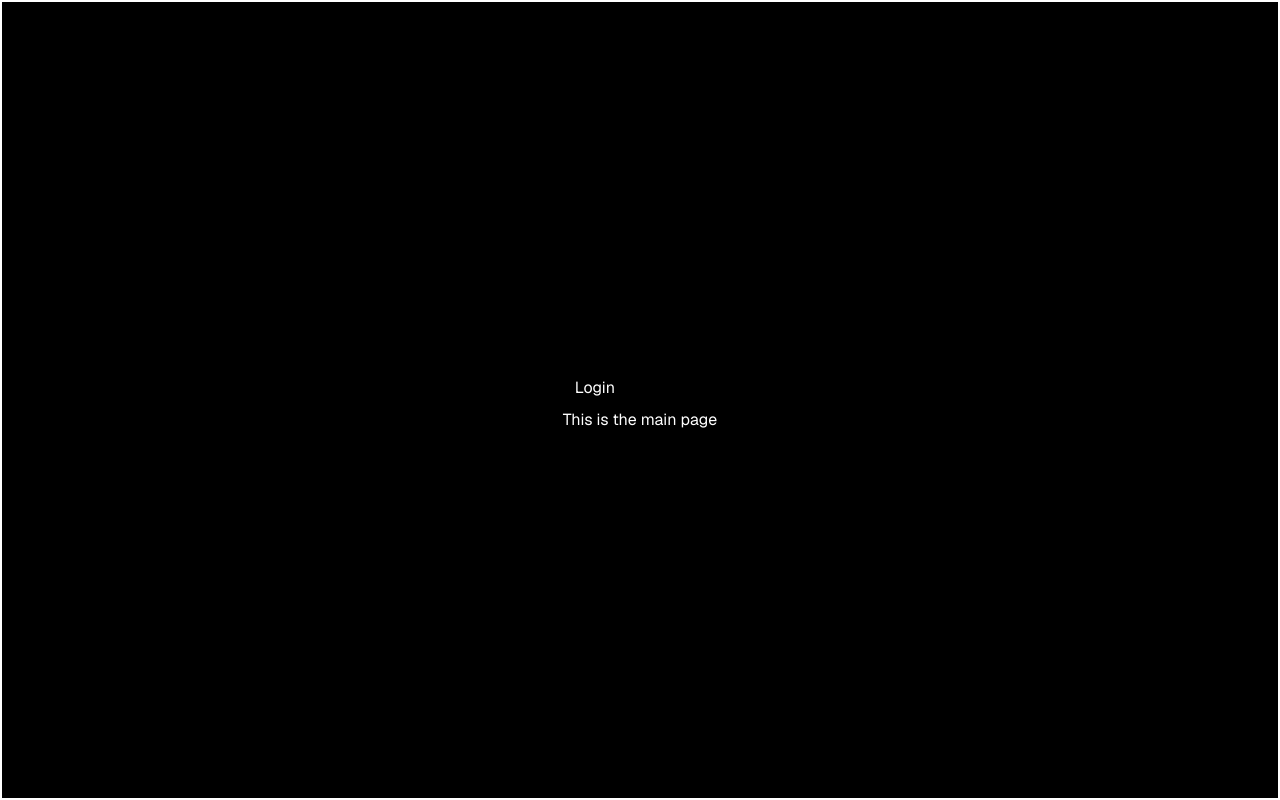
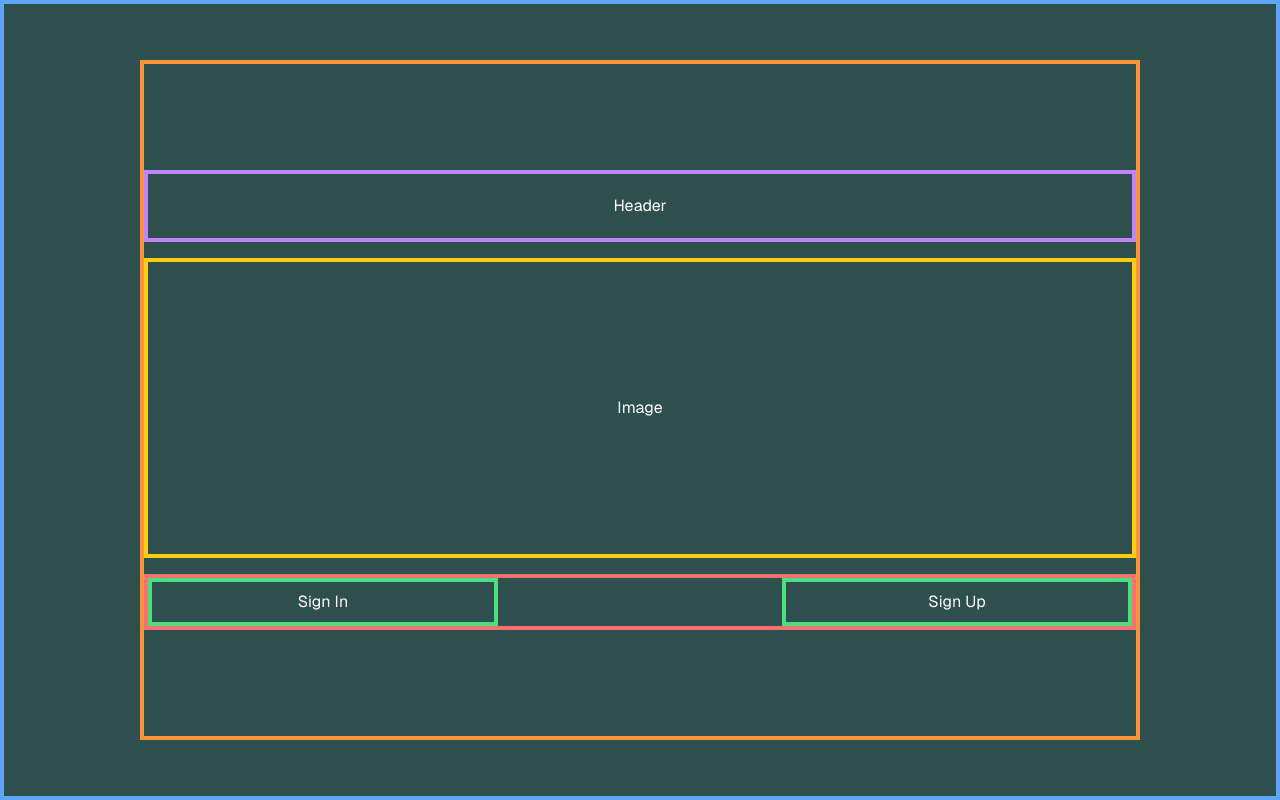
Before and after one commit to juan-phzy/showtime, a Next.js app: page / in a window 1280 px wide. Built offline with nearby package versions, Linux system fonts and the light colour scheme; no server answers.

Commit message:
Welcome page functionality

```diff
--- /dev/null
+++ b/app/(signIn-signUp)/sign-in/page.tsx
@@ -0,0 +1,88 @@
+import Link from "next/link";
+import { createClient } from "@/utils/supabase/server";
+import { redirect } from "next/navigation";
+import { SubmitButton } from "../submit-button";
+
+export default function Login({searchParams}: Readonly<{searchParams: { message: string };}>)
+{
+  const signIn = async (formData: FormData) => {
+    "use server";
+
+    const email = formData.get("email") as string;
+    const password = formData.get("password") as string;
+    const supabase = createClient();
+
+    const { error } = await supabase.auth.signInWithPassword({
+      email,
+      password,
+    });
+
+    if (error) {
+      return redirect("/sign-in?message=Could not authenticate user");
+    }
+
+    return redirect("/protected");
+  };
+
+
+
+  return (
+    <div className="flex-1 flex flex-col w-full px-8 sm:max-w-md justify-center gap-2">
+      <Link
+        href="/"
+        className="absolute left-8 top-8 py-2 px-4 rounded-md no-underline text-foreground bg-btn-background hover:bg-btn-background-hover flex items-center group text-sm"
+      >
+        <svg
+          xmlns="http://www.w3.org/2000/svg"
+          width="24"
+          height="24"
+          viewBox="0 0 24 24"
+          fill="none"
+          stroke="currentColor"
+          strokeWidth="2"
+          strokeLinecap="round"
+          strokeLinejoin="round"
+          className="mr-2 h-4 w-4 transition-transform group-hover:-translate-x-1"
+        >
+          <polyline points="15 18 9 12 15 6" />
+        </svg>{" "}
+        Back
+      </Link>
+
+      <form className="animate-in flex-1 flex flex-col w-full justify-center gap-2 text-foreground">
+        <label className="text-md" htmlFor="email">
+          Email
+        </label>
+        <input
+          className="rounded-md px-4 py-2 bg-inherit border mb-6"
+          name="email"
+          placeholder="you@example.com"
+          required
+        />
+        <label className="text-md" htmlFor="password">
+          Password
+        </label>
+        <input
+          className="rounded-md px-4 py-2 bg-inherit border mb-6"
+          type="password"
+          name="password"
+          placeholder="••••••••"
+          required
+        />
+        <SubmitButton
+          formAction={signIn}
+          className="bg-green-700 rounded-md px-4 py-2 text-foreground mb-2"
+          pendingText="Signing In..."
+        >
+          Sign In
+        </SubmitButton>
+
+        {searchParams?.message && (
+          <p className="mt-4 p-4 bg-foreground/10 text-foreground text-center">
+            {searchParams.message}
+          </p>
+        )}
+      </form>
+    </div>
+  );
+}
--- a/app/login/page.tsx
+++ b/app/(signIn-signUp)/sign-up/page.tsx
@@ -2,31 +2,11 @@ import Link from "next/link";
 import { headers } from "next/headers";
 import { createClient } from "@/utils/supabase/server";
 import { redirect } from "next/navigation";
-import { SubmitButton } from "./submit-button";
+import { SubmitButton } from "../submit-button";
 
-export default function Login({
-  searchParams,
-}: {
-  searchParams: { message: string };
-}) {
-  const signIn = async (formData: FormData) => {
-    "use server";
+export default function Login({searchParams}: Readonly<{searchParams: { message: string };}>)
+{
 
-    const email = formData.get("email") as string;
-    const password = formData.get("password") as string;
-    const supabase = createClient();
-
-    const { error } = await supabase.auth.signInWithPassword({
-      email,
-      password,
-    });
-
-    if (error) {
-      return redirect("/login?message=Could not authenticate user");
-    }
-
-    return redirect("/protected");
-  };
 
   const signUp = async (formData: FormData) => {
     "use server";
@@ -45,10 +25,10 @@ export default function Login({
     });
 
     if (error) {
-      return redirect("/login?message=Could not authenticate user");
+      return redirect("/sign-up?message=Could not authenticate user");
     }
 
-    return redirect("/login?message=Check email to continue sign in process");
+    return redirect("/sign-up?message=Check email to continue sign in process");
   };
 
   return (
@@ -94,13 +74,7 @@ export default function Login({
           placeholder="••••••••"
           required
         />
-        <SubmitButton
-          formAction={signIn}
-          className="bg-green-700 rounded-md px-4 py-2 text-foreground mb-2"
-          pendingText="Signing In..."
-        >
-          Sign In
-        </SubmitButton>
+
         <SubmitButton
           formAction={signUp}
           className="border border-foreground/20 rounded-md px-4 py-2 text-foreground mb-2"
--- a/app/globals.css
+++ b/app/globals.css
@@ -2,12 +2,14 @@
 @tailwind components;
 @tailwind utilities;
 
+/* ROOT CSS */
 @layer base {
+
 	:root {
+		/* Empty */
 	}
 
-	html,
-	body {
+	html,body {
 			margin: 0;
 			padding: 0;
 			position: relative;
@@ -16,17 +18,69 @@
 			height: 100vh;
 			min-width: 400px;
 			min-height: 650px;
-		background-color: black;
+			background-color: darkslategray;
 			color: white;
 		}
 }
 
+/* Root Layout */
 @layer components {
 	.main-container,
-	.protected-main-layout {
-		@apply border-solid border-2 border-white
+	.protected-main-container {
+		@apply
+		/* border-solid border-4 border-blue-400 */
 		flex flex-col justify-center items-center
 		w-full h-full
 		relative;
 	}
 }
+
+/* Welcome Page */
+@layer components {
+	.welcome-page-container {
+		@apply border-solid border-4 border-blue-400
+		flex justify-center items-center
+		w-full h-full
+		p-5 sm:p-10 md:p-14
+		relative;
+	}
+	.welcome-page-content {
+		@apply border-solid border-4 border-orange-400
+		flex flex-col justify-center items-center
+		w-full h-full max-w-[1000px]
+		gap-4
+		relative;
+	}
+	.welcome-header-container {
+		@apply border-solid border-4 border-purple-400
+		flex flex-col justify-center items-center
+		w-full h-fit
+		p-5 gap-4
+		relative;
+	}
+	.welcome-image-container {
+		@apply border-solid border-4 border-yellow-400
+		flex flex-col justify-center items-center
+		w-full h-[300px]
+		p-5 gap-4
+		relative;
+	}
+	.welcome-btns-container {
+		@apply border-solid border-4 border-red-400
+		flex flex-col justify-center items-center
+		w-full h-fit
+		gap-2
+		relative
+
+		sm:flex-row sm:gap-4 sm:justify-between;
+	}
+	.welcome-btn {
+		@apply border-solid border-4 border-green-400
+		flex justify-center items-center
+		w-full h-fit
+		p-2 gap-4
+		relative
+
+		sm:w-[250px] md:w-[300px] lg:w-[350px];
+	}
+}
--- a/app/layout.tsx
+++ b/app/layout.tsx
@@ -1,21 +1,13 @@
 import { GeistSans } from "geist/font/sans";
 import "./globals.css";
 
-const defaultUrl = process.env.VERCEL_URL
-	? `https://${process.env.VERCEL_URL}`
-	: "http://localhost:3000";
 
 export const metadata = {
-	metadataBase: new URL(defaultUrl),
 	title: "Showtime",
 	description: "Receive showtimes to your favorite movies!",
 };
 
-export default function RootLayout({
-	children,
-}: {
-	children: React.ReactNode;
-}) {
+export default function RootLayout({children}: Readonly<{children: React.ReactNode;}>) {
 	return (
 		<html lang="en" className={GeistSans.className}>
 			<body>
--- a/app/page.tsx
+++ b/app/page.tsx
@@ -1,24 +1,24 @@
-import AuthButton from "../components/AuthButton";
-import { createClient } from "@/utils/supabase/server";
+import Link from "next/link";
 
-export default async function Index() {
-	const canInitSupabaseClient = () => {
-		try {
-			createClient();
-			return true;
-		} catch (e) {
-			return false;
-		}
-	};
-
-	const isSupabaseConnected = canInitSupabaseClient();
+export default function Index() {
 
 	return (
-		<section>
-			<div>
-				<AuthButton />
+		<section className="welcome-page-container">
+
+			<div className="welcome-page-content">
+				<div className="welcome-header-container">Header</div>
+				<div className="welcome-image-container">Image</div>
+				<div className="welcome-btns-container">
+					<div className="welcome-btn">
+						<Link href="/sign-in">Sign In</Link>
+					</div>
+					<div className="welcome-btn">
+						<Link href="/sign-up">Sign Up</Link>
+					</div>
+				</div>
 			</div>
-			<div>This is the main page</div>
+
+
 		</section>
 	);
 }
--- a/app/protected/layout.tsx
+++ b/app/protected/layout.tsx
@@ -1,20 +1,13 @@
 import { createClient } from "@/utils/supabase/server";
 import { redirect } from "next/navigation";
-
-const defaultUrl = process.env.VERCEL_URL
-	? `https://${process.env.VERCEL_URL}`
-	: "http://localhost:3000";
 
 export const metadata = {
 	title: "Showtime",
 	description: "Receive showtimes to your favorite movies!",
 };
 
-export default async function ProtectedLayout({
-	children,
-}: {
-	children: React.ReactNode;
-}) {
+export default async function ProtectedLayout({children}: Readonly<{children: React.ReactNode}>) {
+
 	const supabase = createClient();
 
 	const {
@@ -25,5 +18,5 @@ export default async function ProtectedLayout({
 		return redirect("/login");
 	}
 
-	return <main className="protected-main-layout">{children}</main>;
+	return <main className="protected-main-container">{children}</main>;
 }
--- a/app/protected/secure/page.tsx
+++ /dev/null
@@ -1,5 +0,0 @@
-import React from "react";
-
-export default function Page() {
-	return <div>I am just a regular page</div>;
-}
--- a/components/AuthButton.tsx
+++ b/components/AuthButton.tsx
@@ -5,16 +5,14 @@ import { redirect } from "next/navigation";
 export default async function AuthButton() {
   const supabase = createClient();
 
-  const {
-    data: { user },
-  } = await supabase.auth.getUser();
+  const {data: { user }} = await supabase.auth.getUser();
 
   const signOut = async () => {
     "use server";
 
     const supabase = createClient();
     await supabase.auth.signOut();
-    return redirect("/login");
+    return redirect("/sign-in");
   };
 
   return user ? (
--- a/package.json
+++ b/package.json
@@ -15,7 +15,6 @@
     "react": "18.2.0",
     "react-dom": "18.2.0",
     "tailwindcss": "3.4.1",
-    "twilio": "^5.0.3",
     "typescript": "5.3.3"
   },
   "devDependencies": {
```
Also changed, not shown: app/(signIn-signUp)/submit-button.tsx (renamed from app/login/submit-button.tsx), 1 other file (tests, documents, lock files or other folders). Lines whose indentation alone changed are shown as unchanged.
